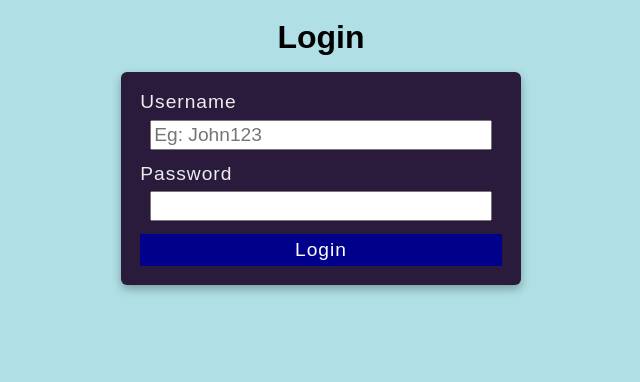
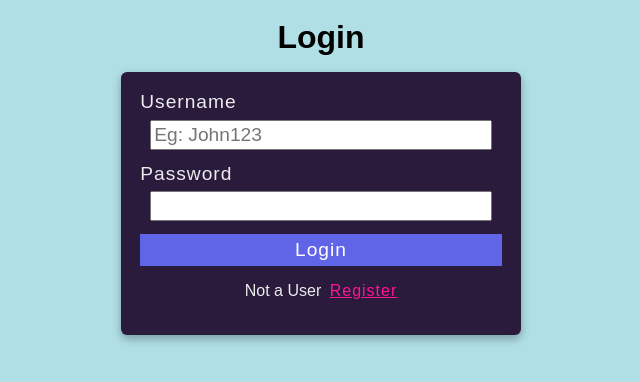
Before and after one commit to heyitstay11/php_registrationform, a PHP site: page /login.php in a window 1280 px wide. Shown: the top 382 px of the page, without its empty margins (319-959 px from the left). Run offline with PHP 8.4, Linux system fonts and the light colour scheme.

Commit message:
Sql commands

```diff
--- a/login.php
+++ b/login.php
@@ -65,6 +65,9 @@
 		<label for="password">Password</label>
 		<input type="password" name="password">
 		<button type="submit" name="submit">Login</button>
+		<div class="button-container">
+		<p>Not a User  <a href="register.php">Register</a> </p>
+		</div>
 	</form>
 </div>
 
--- a/styles.css
+++ b/styles.css
@@ -68,7 +68,7 @@ form input{
 .button-container{
 	display: flex;
 	align-items: center;
-	justify-content: space-between;
+	justify-content: space-around;
 	margin: 1rem;
 }
 
@@ -78,15 +78,14 @@ button{
 	font-size: 1.2rem;
 	letter-spacing: 1px;
 	padding: 5px 9px;
-	background-color: darkblue;
-	border: none;
+	background-color: #6065e8;
 	color: white;
 	border: 4px;
 	transition: all .2s ease-in-out;
 }
 
 button:hover{
-	background-color: steelblue;
+	background-color: #335ac4;
 }
 
 a{
```
Also changed, not shown: db_table.sql (added, +12 -0 lines).
